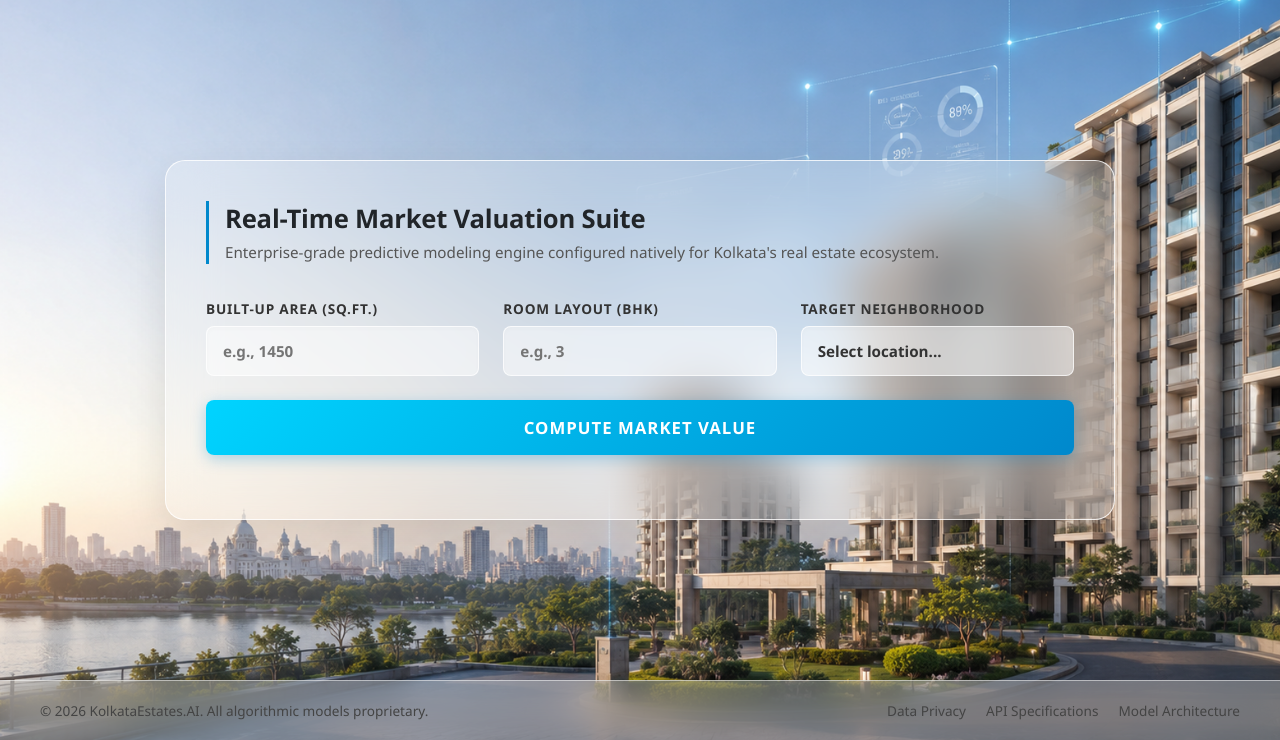
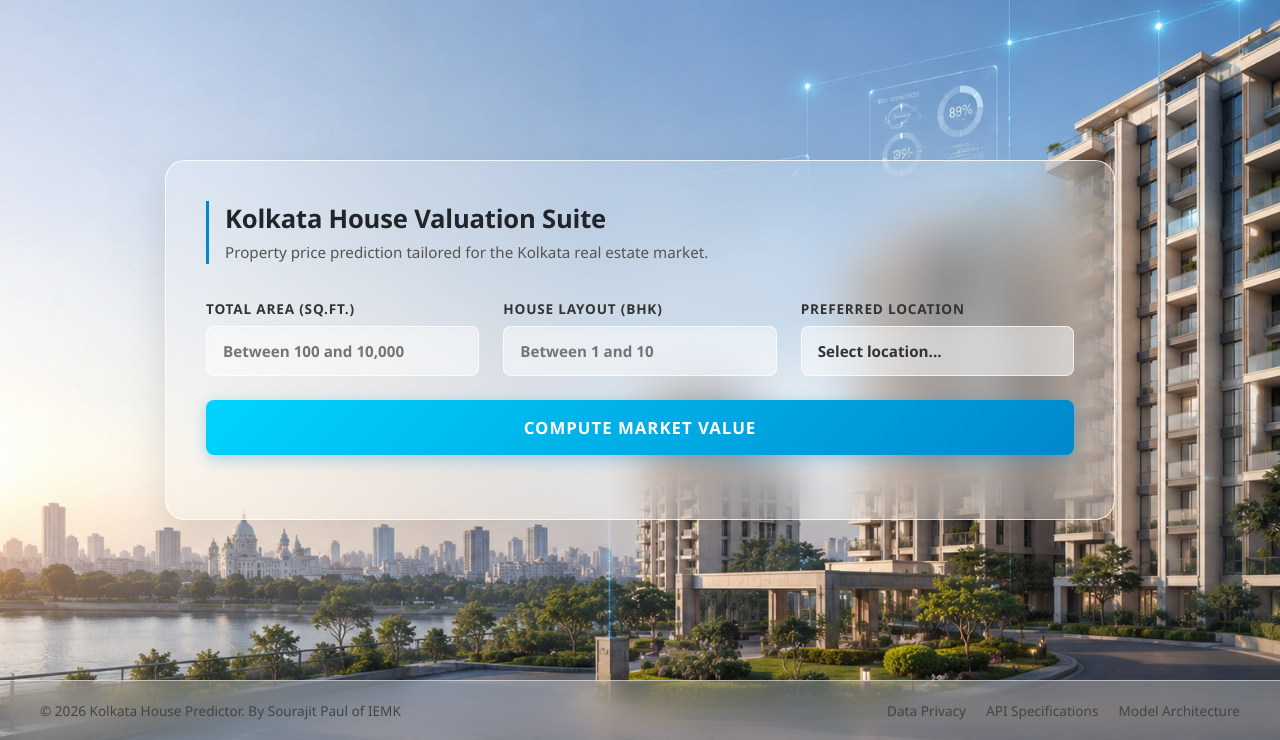
Before and after one commit to Sourajit-1905/House-Price-Predictor-Kolkata, a Flask app: page /dashboard.html in a window 1280 px wide. Shown: the part 60-800 px from the top of the page. Run offline with Flask 3, Linux system fonts and the light colour scheme; parts of the project's set-up code (start-up, migrations or seed data) failed here and were passed over.

Commit message:
some changes on 18th June 11 PM

```diff
--- a/web_app/templates/dashboard.html
+++ b/web_app/templates/dashboard.html
@@ -11,7 +11,7 @@
 
     <header class="site-header">
         <div class="header-container">
-            <a href="index.html" class="brand-identity" style="text-decoration: none;">
+            <a href="/" class="brand-identity" style="text-decoration: none;">
                 <i class="fa-solid fa-city fa-lg" style="color: rgb(0, 136, 204);"></i>
                 <span class="brand-name">Kolkata House Predictor<span class="accent-text"></span></span>
             </a>
@@ -27,21 +27,21 @@
         <div class="glass-panel page-transition">
 
             <header class="panel-header">
-                <h2>Real-Time Market Valuation Suite</h2>
-                <p>Enterprise-grade predictive modeling engine configured natively for Kolkata's real estate ecosystem.</p>
+                <h2>Kolkata House Valuation Suite</h2>
+                <p>Property price prediction tailored for the Kolkata real estate market.</p>
             </header>
 
             <form id="prediction-form">
                 <div class="inputs-row">
 
                     <div class="input-group">
-                        <label for="sqft">Built-Up Area (Sq.Ft.)</label>
+                        <label for="sqft">Total Area (Sq.Ft.)</label>
                         <div class="input-wrapper">
                             <input
                                 type="number"
                                 id="sqft"
                                 name="sqft"
-                                placeholder="e.g., 1450"
+                                placeholder="Between 100 and 10,000"
                                 min="100"
                                 step="1"
                                 required
@@ -50,13 +50,13 @@
                     </div>
 
                     <div class="input-group">
-                        <label for="bhk">Room Layout (BHK)</label>
+                        <label for="bhk">House Layout (BHK)</label>
                         <div class="input-wrapper">
                             <input
                                 type="number"
                                 id="bhk"
                                 name="bhk"
-                                placeholder="e.g., 3"
+                                placeholder="Between 1 and 10"
                                 min="1"
                                 max="10"
                                 step="1"
@@ -66,7 +66,7 @@
                     </div>
 
                     <div class="input-group">
-                        <label for="location">Target Neighborhood</label>
+                        <label for="location">Preferred Location</label>
                         <div class="input-wrapper">
                             <select id="location" name="location" required>
                                 <option value="" disabled selected>Loading locations...</option>
@@ -82,8 +82,8 @@
 
                 <div id="result-section" class="result-card hidden">
                     <div class="result-meta">
-                        <p class="meta-title">Calculated Valuation Estimate</p>
-                        <p class="meta-subtitle">Based on machine learning tree node feature splits</p>
+                        <p class="meta-title">Predicted Valuation</p>
+                        <p class="meta-subtitle">Predictions based on patterns learned from past property sales</p>
                     </div>
                     <div class="result-valuation">
                         <h2 id="price-output">₹ 0.00 Cr</h2>
@@ -96,11 +96,11 @@
 
     <footer class="site-footer">
         <div class="footer-container">
-            <p>&copy; 2026 KolkataEstates.AI. All algorithmic models proprietary.</p>
+            <p>&copy; 2026 Kolkata House Predictor. By Sourajit Paul of IEMK</p>
             <div class="footer-meta-links">
                 <a href="#">Data Privacy</a>
                 <a href="#">API Specifications</a>
-                <a href="#">Model Architecture</a>
+                <a href="{{ url_for('static', filename='Model_Architecture_Summary.pdf') }}" download>Model Architecture</a>
             </div>
         </div>
     </footer>
--- a/web_app/templates/index.html
+++ b/web_app/templates/index.html
@@ -41,11 +41,11 @@
 
     <footer class="site-footer">
         <div class="footer-container">
-            <p>&copy; 2026 KolkataEstates.AI. All algorithmic models proprietary.</p>
+            <p>&copy; 2026 Kolkata House Predictor. By Sourajit Paul of IEMK.</p>
             <div class="footer-meta-links">
                 <a href="#">Data Privacy</a>
                 <a href="#">API Specifications</a>
-                <a href="#">Model Architecture</a>
+                <a href="{{ url_for('static', filename='Model_Architecture_Summary.pdf') }}" download>Model Architecture</a>
             </div>
         </div>
     </footer>
```
Also changed, not shown: web_app/static/style.css (+0 -7 lines), 1 other file.
